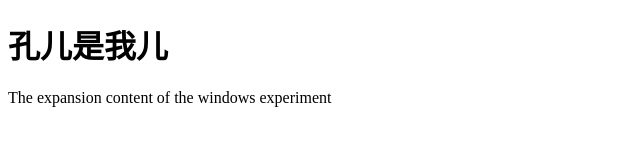
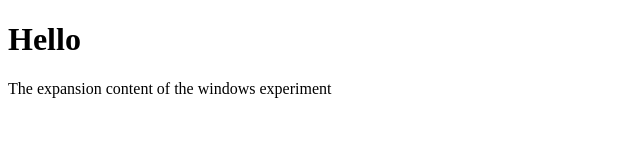
Before and after one commit to Natsufbk/Natsufbk.github.io, a plain HTML site: page index.html in a window 1280 px wide. Shown: the whole page, without its empty margins (0-640 px from the left). Drawn offline with Linux system fonts and the light colour scheme.

Commit message:
Update index.html

```diff
--- a/index.html
+++ b/index.html
@@ -1,7 +1,7 @@
 <!DOCTYPE html>
 <html>
 <body>
-<h1>孔儿是我儿</h1>
+<h1>Hello</h1>
 <p>The expansion content of the windows experiment
 </p>
 </body>
```
